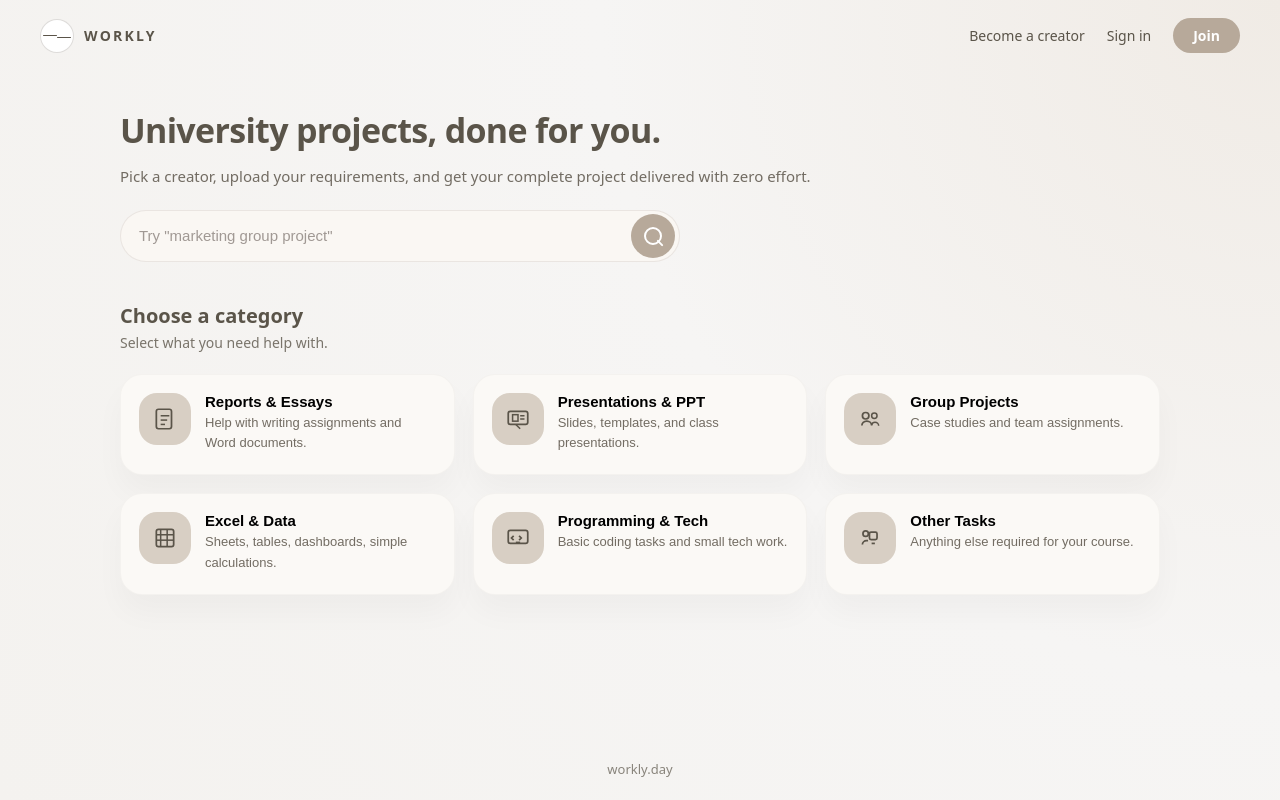
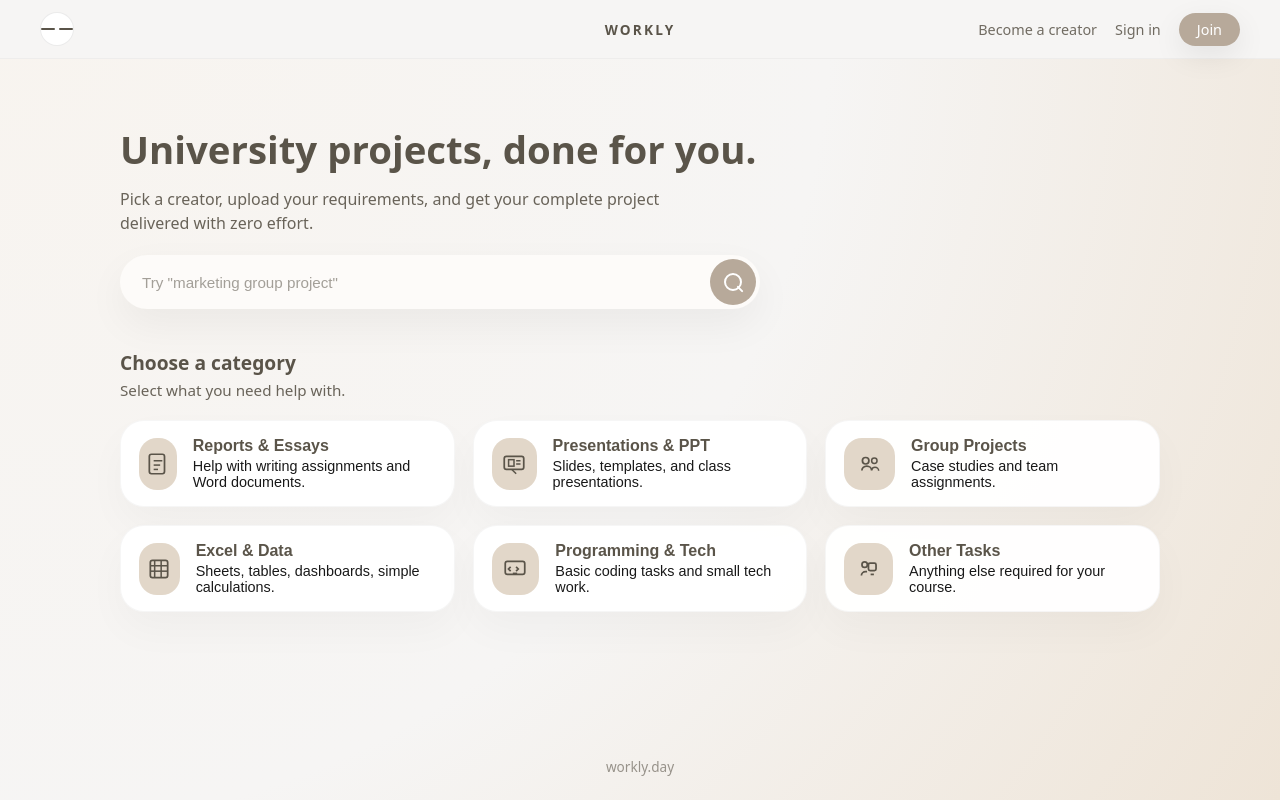
Before and after one commit to SEBRAHEIM/workly-landing, a Next.js app: page / in a window 1280 px wide. Built offline with nearby package versions, Linux system fonts and the light colour scheme.

Commit message:
Fix navbar layout and restore neutral category styles

```diff
--- a/pages/index.js
+++ b/pages/index.js
@@ -99,34 +99,39 @@ export default function Home() {
       </Head>
 
       <div className="home-root">
+        {/* NAVBAR */}
         <header className="home-topbar">
-          <div className="home-topbar-left">
-            <button type="button" aria-label="Open menu" className="home-menu-btn">
-              <span />
-              <span />
-            </button>
-            <span className="home-logo-text">WORKLY</span>
-          </div>
+          <button
+            type="button"
+            aria-label="Open menu"
+            className="home-menu-btn"
+          >
+            <span />
+            <span />
+          </button>
 
-          <nav className="home-topbar-right">
-            <Link href="/signup/creator" className="home-nav-link">
+          <span className="home-logo-text">WORKLY</span>
+
+          <div className="home-top-actions">
+            <Link href="/signup/creator" className="home-nav-link desktop-only">
               Become a creator
             </Link>
-            <Link href="/login" className="home-nav-link">
+            <Link href="/login" className="home-nav-link desktop-only">
               Sign in
             </Link>
             <Link href="/signup" className="home-nav-cta">
               Join
             </Link>
-          </nav>
+          </div>
         </header>
 
+        {/* MAIN */}
         <main className="home-main">
           <section className="home-hero">
             <h1>University projects, done for you.</h1>
             <p>
-              Pick a creator, upload your requirements, and get your complete project
-              delivered with zero effort.
+              Pick a creator, upload your requirements, and get your complete
+              project delivered with zero effort.
             </p>
 
             <div className="home-search">
@@ -157,8 +162,12 @@ export default function Home() {
                     {ICONS[cat.id]}
                   </div>
                   <div className="home-category-body">
-                    <div className="home-category-name">{cat.name}</div>
-                    <div className="home-category-desc">{cat.description}</div>
+                    <div className="home-category-name">
+                      {cat.name}
+                    </div>
+                    <div className="home-category-desc">
+                      {cat.description}
+                    </div>
                   </div>
                 </button>
               ))}
@@ -166,9 +175,7 @@ export default function Home() {
           </section>
         </main>
 
-        <footer className="home-footer">
-          <span>workly.day</span>
-        </footer>
+        <footer className="home-footer">workly.day</footer>
       </div>
     </>
   );
--- a/styles/globals.css
+++ b/styles/globals.css
@@ -1,9 +1,9 @@
 :root {
-  --sand-1: #F6F5F4;
-  --sand-2: #D8CFC4;
-  --sand-3: #B7A99A;
-  --sand-4: #8A817C;
-  --sand-5: #5A5449;
+  --sand-1: #F6F5F4; /* Main clean background */
+  --sand-2: #D8CFC4; /* Soft warm neutral */
+  --sand-3: #B7A99A; /* Taupe accent, buttons */
+  --sand-4: #8A817C; /* Stone highlight, borders */
+  --sand-5: #5A5449; /* Text, strong contrast */
 }
 
 *,
@@ -16,176 +16,168 @@ html,
 body {
   margin: 0;
   padding: 0;
+  font-family: system-ui, -apple-system, BlinkMacSystemFont, "SF Pro Text",
+    "Segoe UI", sans-serif;
+  background: radial-gradient(circle at top left, #f8f4ef 0, var(--sand-1) 55%, #eee4d7 100%);
+  color: var(--sand-5);
 }
 
 body {
-  font-family: system-ui, -apple-system, BlinkMacSystemFont, "SF Pro Text", sans-serif;
-  background: var(--sand-1);
-  color: var(--sand-5);
+  -webkit-font-smoothing: antialiased;
+}
+
+a {
+  color: inherit;
+  text-decoration: none;
 }
 
 /* ROOT LAYOUT */
 
 .home-root {
   min-height: 100vh;
-  background: radial-gradient(circle at top right, #f0ebe5 0, #f6f5f4 45%, #f4f2ef 100%);
-  color: var(--sand-5);
   display: flex;
   flex-direction: column;
 }
 
-/* TOPBAR – shared structure */
+.home-main {
+  width: 100%;
+  max-width: 1120px;
+  margin: 0 auto;
+  padding: 32px 20px 40px;
+}
+
+/* NAVBAR */
 
 .home-topbar {
-  position: relative;
+  position: sticky;
+  top: 0;
+  z-index: 20;
+  background: var(--sand-1);
+  border-bottom: 1px solid rgba(0, 0, 0, 0.03);
+  padding: 12px 20px;
   display: flex;
   align-items: center;
   justify-content: space-between;
-  padding: 12px 20px 0;
+  gap: 16px;
+  position: sticky;
 }
-
-/* Left side */
-
-.home-topbar-left {
-  display: flex;
-  align-items: center;
-  gap: 10px;
-}
-
-/* hamburger */
 
 .home-menu-btn {
   width: 34px;
   height: 34px;
   border-radius: 999px;
-  border: 1px solid rgba(138, 129, 124, 0.28);
+  border: 1px solid rgba(0, 0, 0, 0.08);
   background: #ffffff;
   display: inline-flex;
   align-items: center;
   justify-content: center;
+  gap: 4px;
   padding: 0;
 }
 
 .home-menu-btn span {
-  display: block;
   width: 14px;
-  height: 1.6px;
+  height: 1.5px;
   border-radius: 999px;
   background: var(--sand-5);
+  display: block;
 }
 
-.home-menu-btn span + span {
-  margin-top: 4px;
-}
-
-/* logo text */
-
 .home-logo-text {
-  font-size: 14px;
+  position: absolute;
+  left: 50%;
+  transform: translateX(-50%);
   letter-spacing: 0.16em;
   text-transform: uppercase;
+  font-size: 0.85rem;
   font-weight: 600;
 }
 
-/* Right side nav */
-
-.home-topbar-right {
+.home-top-actions {
+  margin-left: auto;
   display: flex;
   align-items: center;
   gap: 18px;
 }
 
 .home-nav-link {
-  font-size: 14px;
-  text-decoration: none;
-  color: var(--sand-5);
+  font-size: 0.9rem;
+  opacity: 0.85;
 }
 
 .home-nav-link:hover {
-  text-decoration: underline;
-  text-underline-offset: 3px;
+  opacity: 1;
 }
 
-/* Join pill */
-
 .home-nav-cta {
-  text-decoration: none;
+  padding: 7px 18px;
   border-radius: 999px;
-  padding: 8px 20px;
+  border: none;
+  font-size: 0.9rem;
+  font-weight: 500;
   background: var(--sand-3);
-  color: #ffffff;
-  font-size: 14px;
-  font-weight: 600;
-  border: none;
-  display: inline-flex;
-  align-items: center;
-  justify-content: center;
-}
-
-/* MAIN */
-
-.home-main {
-  flex: 1;
-  max-width: 1120px;
-  width: 100%;
-  margin: 0 auto;
-  padding: 32px 20px 56px;
+  color: #fff;
+  box-shadow: 0 10px 30px rgba(0, 0, 0, 0.08);
 }
 
 /* HERO */
 
+.home-hero {
+  text-align: left;
+  margin-top: 32px;
+  margin-bottom: 32px;
+}
+
 .home-hero h1 {
-  margin: 4px 0 12px;
-  font-size: 28px;
-  line-height: 1.25;
-  letter-spacing: -0.02em;
+  font-size: clamp(1.9rem, 4vw, 2.4rem);
+  margin: 0 0 12px;
 }
 
 .home-hero p {
-  margin: 0 0 22px;
-  font-size: 15px;
-  line-height: 1.6;
-  color: rgba(90, 84, 73, 0.85);
+  margin: 0 0 20px;
+  max-width: 560px;
+  font-size: 1rem;
+  line-height: 1.5;
+  opacity: 0.9;
 }
 
-/* search */
+/* SEARCH BAR */
 
 .home-search {
-  margin-top: 4px;
-  width: 100%;
-  max-width: 560px;
-  border-radius: 999px;
-  background: #faf7f3;
-  border: 1px solid rgba(138, 129, 124, 0.15);
-  padding: 3px 4px 3px 16px;
   display: flex;
   align-items: center;
-  gap: 10px;
+  margin-top: 8px;
+  max-width: 640px;
+  background: #fdfbf9;
+  border-radius: 999px;
+  padding: 4px;
+  box-shadow: 0 16px 40px rgba(0, 0, 0, 0.05);
 }
 
 .home-search input {
+  flex: 1;
   border: none;
   outline: none;
-  flex: 1;
   background: transparent;
-  font-size: 15px;
+  padding: 10px 16px 10px 18px;
+  font-size: 0.95rem;
   color: var(--sand-5);
 }
 
 .home-search input::placeholder {
-  color: rgba(138, 129, 124, 0.8);
+  color: rgba(90, 84, 73, 0.55);
 }
 
 .home-search button {
+  width: 46px;
+  height: 46px;
+  border-radius: 999px;
   border: none;
-  cursor: pointer;
-  border-radius: 999px;
-  width: 44px;
-  height: 44px;
   background: var(--sand-3);
   display: inline-flex;
   align-items: center;
   justify-content: center;
+  cursor: pointer;
 }
 
 .home-search-icon {
@@ -216,151 +208,107 @@ body {
 
 .home-categories-header h2 {
   margin: 0 0 4px;
-  font-size: 20px;
+  font-size: 1.2rem;
 }
 
 .home-categories-header p {
-  margin: 0;
-  font-size: 14px;
-  color: rgba(90, 84, 73, 0.8);
+  margin: 0 0 20px;
+  opacity: 0.9;
+  font-size: 0.95rem;
 }
 
-/* grid */
-
 .home-category-grid {
-  margin-top: 22px;
   display: grid;
-  grid-template-columns: 1fr;
-  gap: 16px;
+  grid-template-columns: repeat(auto-fit, minmax(260px, 1fr));
+  gap: 18px;
 }
 
-/* card */
-
 .home-category-card {
-  border-radius: 22px;
-  padding: 18px 18px 20px;
-  background: #fbf9f6;
-  border: 1px solid rgba(138, 129, 124, 0.06);
+  border-radius: 24px;
+  border: 1px solid rgba(0, 0, 0, 0.035);
+  background: rgba(255, 255, 255, 0.95);
+  padding: 16px 18px;
   display: flex;
-  align-items: flex-start;
-  gap: 14px;
+  align-items: center;
+  gap: 16px;
   text-align: left;
   cursor: pointer;
-  box-shadow: 0 18px 30px rgba(0, 0, 0, 0.03);
+  box-shadow: 0 18px 40px rgba(0, 0, 0, 0.03);
 }
 
 .home-category-card:hover {
-  box-shadow: 0 20px 36px rgba(0, 0, 0, 0.05);
-  transform: translateY(-1px);
+  transform: translateY(-2px);
+  box-shadow: 0 20px 50px rgba(0, 0, 0, 0.06);
 }
-
-/* icon pill */
 
 .home-category-icon {
   width: 52px;
   height: 52px;
   border-radius: 18px;
-  background: var(--sand-2);
+  background: #e2d7c9;
   display: inline-flex;
   align-items: center;
   justify-content: center;
   color: var(--sand-5);
-  flex-shrink: 0;
 }
 
-/* text in card */
+.home-category-body {
+  display: flex;
+  flex-direction: column;
+  gap: 3px;
+}
 
 .home-category-name {
-  font-size: 15px;
   font-weight: 600;
-  margin-bottom: 3px;
+  font-size: 1rem;
+  color: var(--sand-5); /* force text NOT blue */
 }
 
 .home-category-desc {
-  font-size: 13px;
-  line-height: 1.6;
-  color: rgba(90, 84, 73, 0.85);
+  font-size: 0.9rem;
+  opacity: 0.9;
 }
 
 /* FOOTER */
 
 .home-footer {
-  padding: 18px 0 22px;
+  margin-top: auto;
   text-align: center;
-  font-size: 13px;
-  color: rgba(90, 84, 73, 0.7);
+  padding: 20px 0 24px;
+  font-size: 0.85rem;
+  opacity: 0.6;
 }
 
-/* ====== MOBILE NAV BEHAVIOUR ====== */
-/* phone: logo centered, menu left, only Join visible on the right */
+/* RESPONSIVE */
+
+.desktop-only {
+  display: none;
+}
 
 @media (max-width: 760px) {
   .home-topbar {
-    padding: 12px 20px 0;
-    justify-content: center;
-  }
-
-  .home-topbar-left {
-    flex: 1;
-    justify-content: center;
-    position: relative;
-  }
-
-  .home-menu-btn {
-    position: absolute;
-    left: 0;
-  }
-
-  .home-topbar-right {
-    position: absolute;
-    right: 20px;
-    top: 12px;
-    transform: translateY(0);
-  }
-
-  .home-nav-link {
-    display: none;
+    padding-inline: 16px;
   }
 
   .home-main {
-    padding-inline: 20px;
+    padding-inline: 16px;
+  }
+
+  .home-category-grid {
+    grid-template-columns: 1fr;
   }
 }
 
-/* ====== DESKTOP / LARGE SCREENS ====== */
-/* laptop: menu + WORKLY on the far left, nav links on the right */
-
 @media (min-width: 761px) {
-  .home-topbar {
-    padding: 18px 40px 0;
-    justify-content: space-between;
-  }
-
-  .home-topbar-left {
-    flex: 0 0 auto;
-    justify-content: flex-start;
-  }
-
-  .home-topbar-right {
-    position: static;
-    transform: none;
-    gap: 22px;
-  }
-
-  .home-nav-link {
+  .desktop-only {
     display: inline-flex;
   }
 
   .home-main {
-    padding: 52px 40px 72px;
+    padding-inline: 40px;
   }
 
-  .home-hero h1 {
-    font-size: 34px;
-  }
-
-  .home-category-grid {
-    grid-template-columns: repeat(3, minmax(0, 1fr));
-    gap: 18px;
+  .home-topbar {
+    padding-inline: 40px;
   }
 }
```
